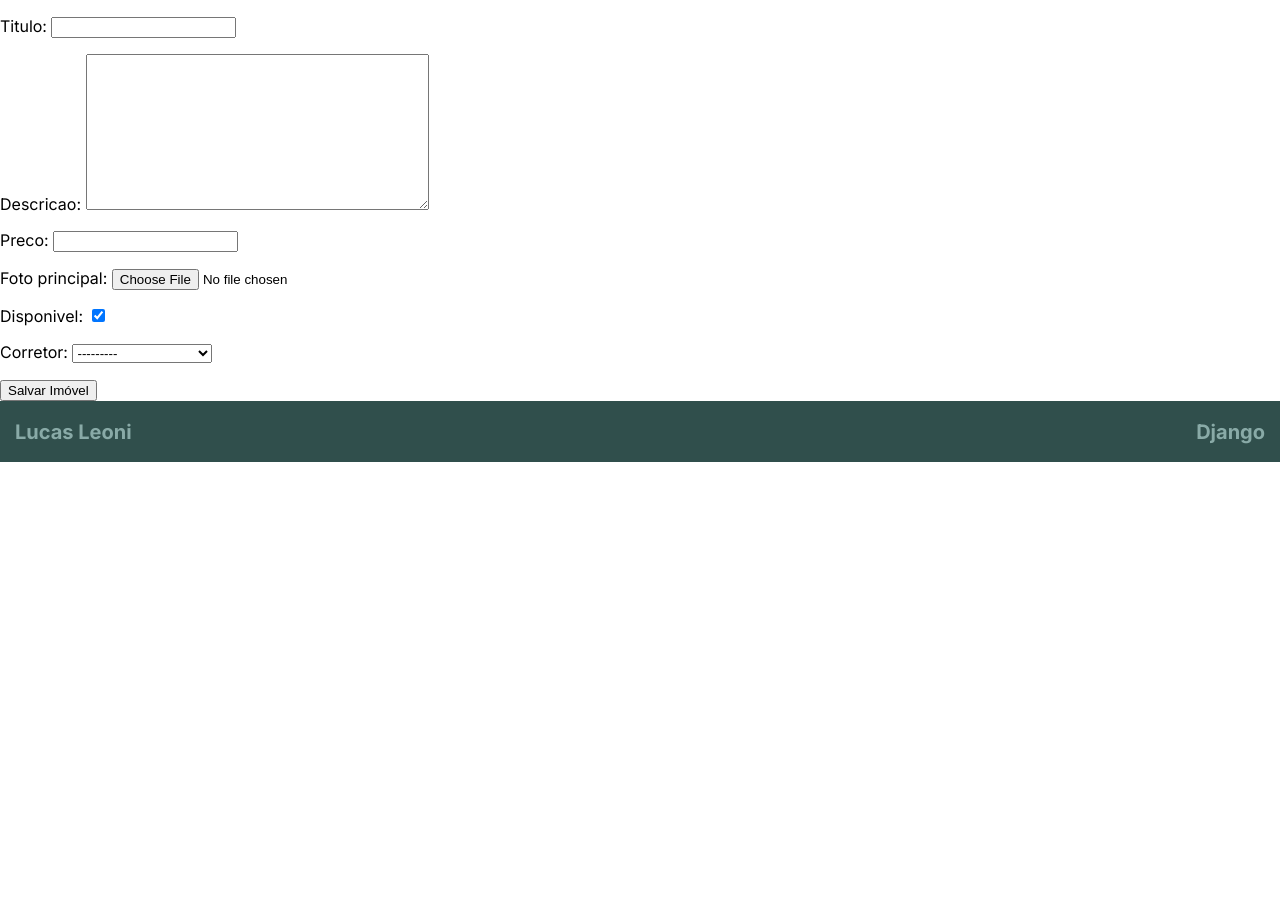
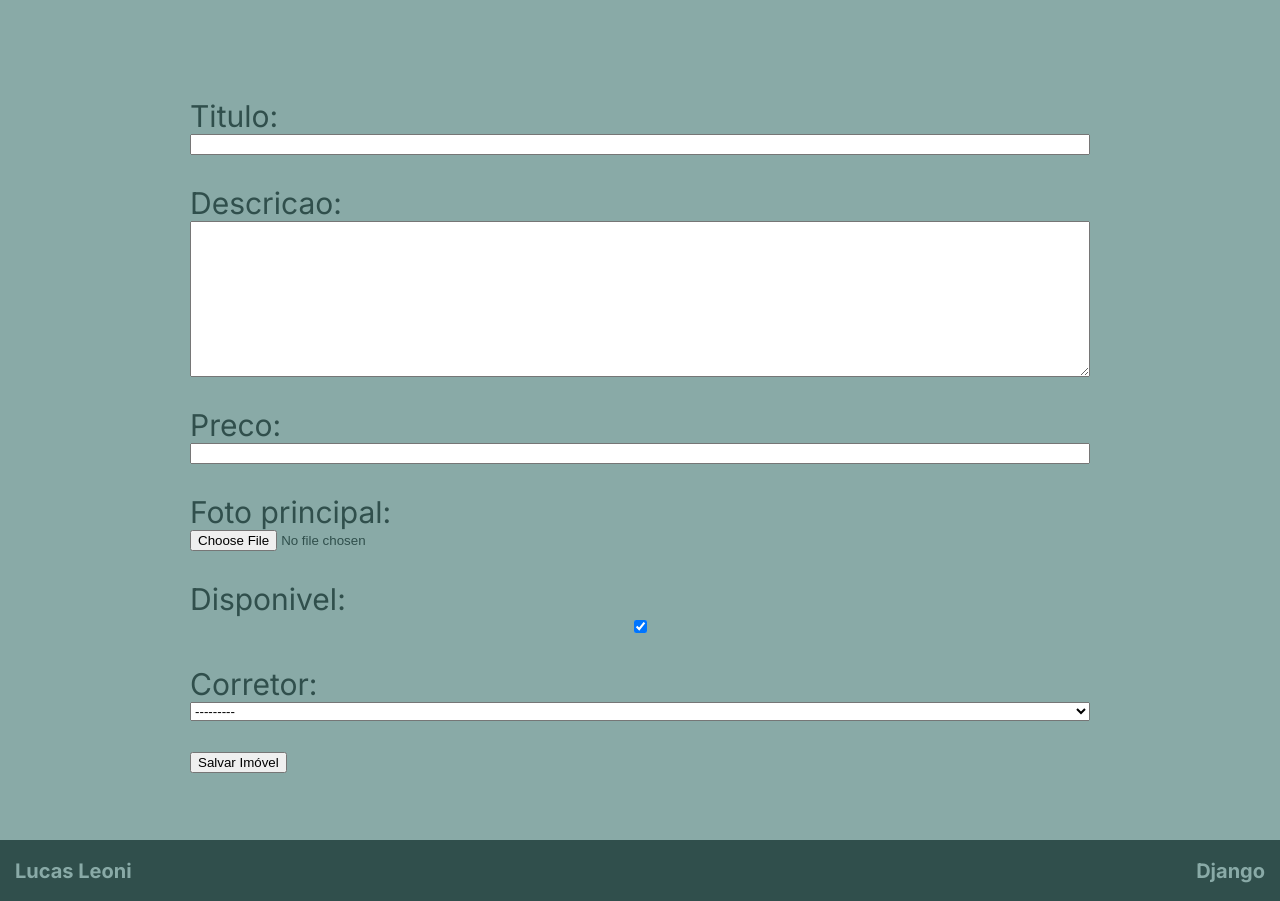
Before and after one commit to lucashaiter/casa-nova-django, a Django app: page /imovel/cadastro/ in a window 1280 px wide. Shown: the part 86-987 px from the top of the page. Before the commit the page ends 548 px from the top, so only its background shows below. Run offline with Django 5.2, Linux system fonts and the light colour scheme; a user stored in the database is signed in; data comes from the database, SQL or seed files in the repository.

Commit message:
Forms part 2

```diff
--- a/imobiliaria/static/css/styles.css
+++ b/imobiliaria/static/css/styles.css
@@ -78,7 +78,7 @@
 }
 
 .imovel-container {
-    width: 100rem;
+    width: 90rem;
     margin: 0 auto;
     padding: 2rem ;
 }
@@ -128,7 +128,7 @@
 }
 
 .detail-container {
-    width: 100rem;
+    width: 90rem;
     margin: 0 auto;
     padding: 4rem;
 }
@@ -175,3 +175,31 @@
     background-color: var(--c1);
     transform: scale(1.04);
 }
+
+.form {
+    display: flex;
+    justify-content: center;
+    align-items: center;
+    width: 100%;
+    padding: 2rem 0;
+    background-color: var(--c3);
+    max-height: 100vh;
+    height: 100%;
+}
+
+.form-container {
+    max-width: 90rem;
+    width: 80%;
+    display: flex;
+    flex-direction: column;
+    justify-content: center;
+    margin: 5rem;
+    height: 100%;
+}
+
+.form form p {
+    font-size: 3rem;
+    color: var(--c1);
+    display: flex;
+    flex-direction: column;
+}
--- a/imobiliaria/templates/pages/form-imoveis.html
+++ b/imobiliaria/templates/pages/form-imoveis.html
@@ -1,9 +1,13 @@
 {% extends 'base/base.html' %}
 
 {% block content %}
-    <form method="post" enctype="multipart/form-data">
-        {% csrf_token %}
-        {{ form.as_p }}
-        <button type="submit">Salvar Imóvel</button>
-    </form>
+<section class="form">
+    <div class="form-container">
+        <form method="post" enctype="multipart/form-data">
+            {% csrf_token %}
+            {{ form.as_p }}
+            <button type="submit">Salvar Imóvel</button>
+        </form>
+    </div>
+</section>
 {% endblock content %}
```
